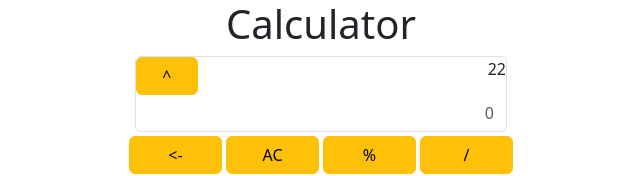
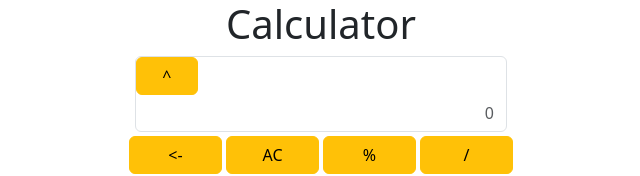
Before and after one commit to ErfoJS/calculator-react-bootstrap, a React (Vite) app: page / in a window 1280 px wide. Shown: the top 176 px of the page, without its empty margins (319-959 px from the left). Built offline with nearby package versions, Linux system fonts and the light colour scheme.

Commit message:
add: secondary display

```diff
--- a/src/components/calculator/CalcDisplay.jsx
+++ b/src/components/calculator/CalcDisplay.jsx
@@ -19,7 +19,7 @@ const CalcDisplay = (props) => {
               </CalcButton>
             </div>
             <div className="col-10 text-end">
-              <span className="text-end">22</span>
+              <span className="text-end">{props.secondaryDisplay}</span>
             </div>
           </div>
           <div className="w-100">
--- a/src/components/calculator/CalcEqualButton.jsx
+++ b/src/components/calculator/CalcEqualButton.jsx
@@ -3,6 +3,7 @@ import Button from "react-bootstrap/Button";
 const CalcEqualButton = (props) => {
   return (
     <Button
+      onClick={props.equalButtonHandler}
       className="w-100"
       variant={props.value - props.value === 0 ? "secondary" : "warning"}>
       {props.value}
--- a/src/components/calculator/CalcKeyboard.jsx
+++ b/src/components/calculator/CalcKeyboard.jsx
@@ -109,7 +109,7 @@ const CalcKeyboard = (props) => {
         </div>
         <div className=" col-2 col-xl-1">
           <CalcEqualButton
-            displayHandler={props.displayHandler}
+            equalButtonHandler={props.equalButtonHandler}
             value="="></CalcEqualButton>
         </div>
       </div>
--- a/src/components/calculator/Calculator.jsx
+++ b/src/components/calculator/Calculator.jsx
@@ -4,6 +4,7 @@ import CalcKeyboard from "./CalcKeyboard";
 
 const Calculator = () => {
   const [display, setDisplay] = useState("");
+  const [secondaryDisplay, setSecondaryDisplay] = useState("");
 
   const displayHandler = (displayInput) => {
     setDisplay((prevDisplayInput) => `${prevDisplayInput}${displayInput}`);
@@ -20,15 +21,20 @@ const Calculator = () => {
     setDisplay(display.slice(0, display.length - 1));
   };
 
-  const eqalButtonHandler = () => {};
+  const equalButtonHandler = () => {
+    setSecondaryDisplay(display);
+    setDisplay("ok");
+  };
 
   return (
     <div className="d-flex flex-column gap-1 ">
       <CalcDisplay
+        secondaryDisplay={secondaryDisplay}
         directInputToFiledHandler={directInputToFiledHandler}
         display={display}
         displayHandler={displayHandler}></CalcDisplay>
       <CalcKeyboard
+        equalButtonHandler={equalButtonHandler}
         deleteLastHandler={deleteLastHandler}
         displayHandler={displayHandler}
         resetDisplay={resetDisplay}></CalcKeyboard>
```
